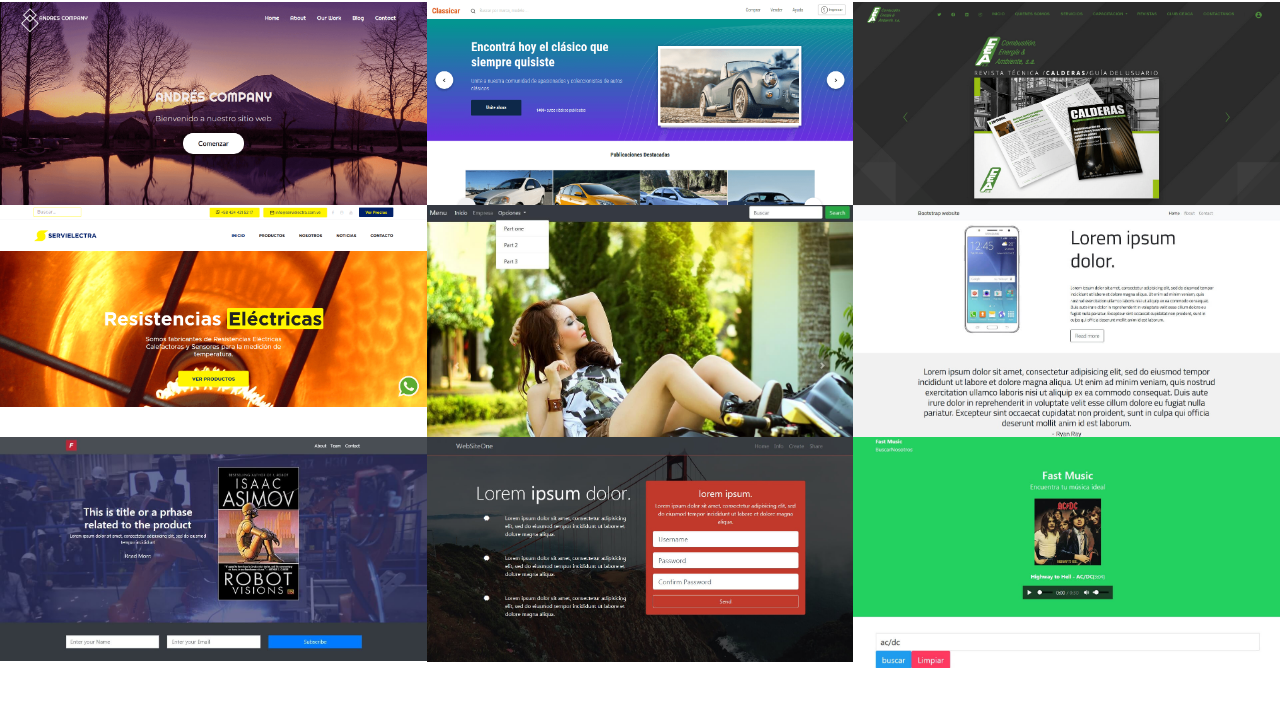
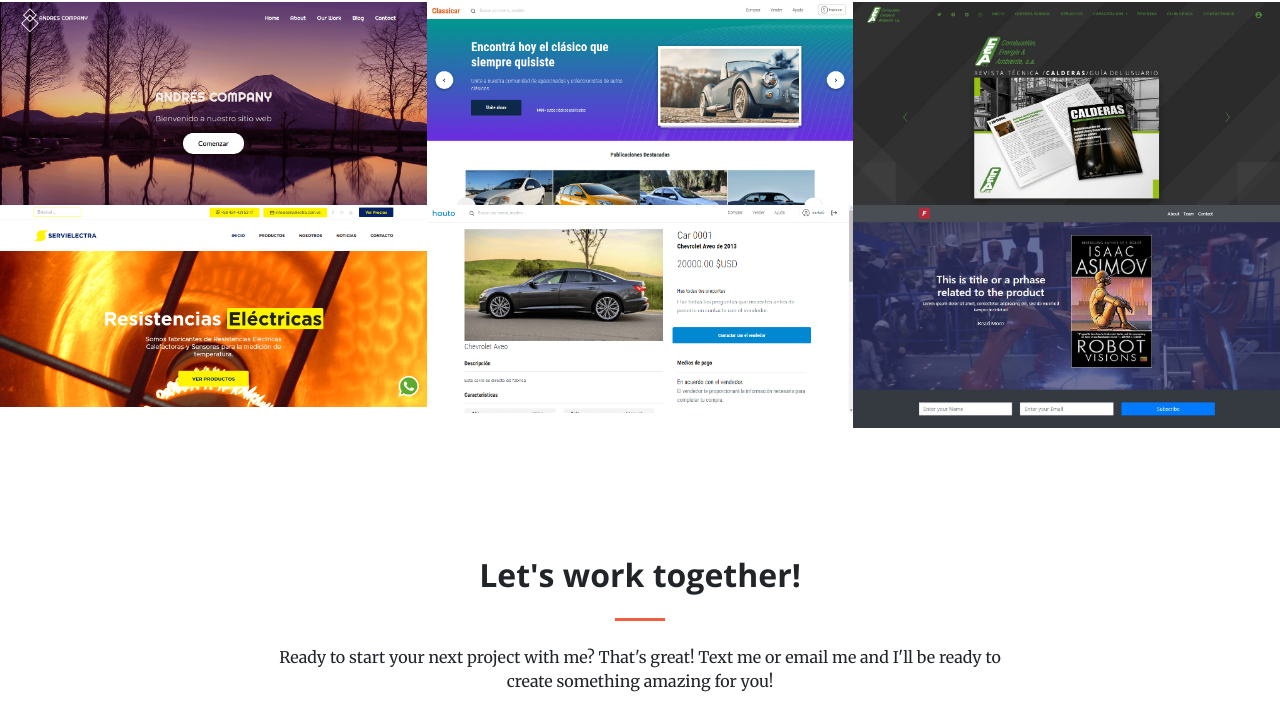
Before and after one commit to GodOmega/OmegaDev, a plain HTML site: page index.html in a window 1280 px wide. Shown: the part 1393-2112 px from the top of the page. Drawn offline with nearby package versions, Linux system fonts and the light colour scheme.

Commit message:
renovando portafolio

```diff
--- a/index.html
+++ b/index.html
@@ -137,28 +137,13 @@
             </a>
           </div>
           <div class="col-lg-4 col-sm-6">
-            <a class="portfolio-box" href="img/fullpage/landing-3.jpg">
-              <img class="img-fluid" src="img/landing-3.jpg" alt="">
+            <a class="portfolio-box" href="img/fullpage/hauto_full.png">
+              <img class="img-fluid" src="img/hauto_1.PNG" alt="">
             </a>
           </div>
           <div class="col-lg-4 col-sm-6">
-            <a class="portfolio-box" href="img/fullpage/landing-1.jpg">
-              <img class="img-fluid" src="img/landing-1.jpg" alt="" style="max-width: 100%;">
-            </a>
-          </div>
-          <div class="col-lg-4 col-sm-6">
-            <a class="portfolio-box" href="img/landing-2.jpg">
+            <a class="portfolio-box" href="img/fullpage/landing-2.jpg">
               <img class="img-fluid" src="img/landing-2.jpg" alt="">
-            </a>
-          </div>
-          <div class="col-lg-4 col-sm-6">
-            <a class="portfolio-box" href="img/fullpage/landing-4.jpg">
-              <img class="img-fluid" src="img/landing-4.jpg" alt="">
-            </a>
-          </div>
-          <div class="col-lg-4 col-sm-6">
-            <a class="portfolio-box" href="img/fullpage/landing-6.jpg">
-              <img class="img-fluid" src="img/landing-6.jpg" alt="">
             </a>
           </div>
         </div>
```
Also changed, not shown: img/fullpage/hauto_full.png (added), img/fullpage/landing-1.jpg (deleted), img/fullpage/landing-4.jpg (deleted), img/fullpage/landing-5.jpg (deleted), img/fullpage/landing-6.jpg (deleted), img/hauto_1.PNG (added), img/landing-1.jpg (deleted), img/landing-3.jpg (deleted), img/landing-4.jpg (deleted).
